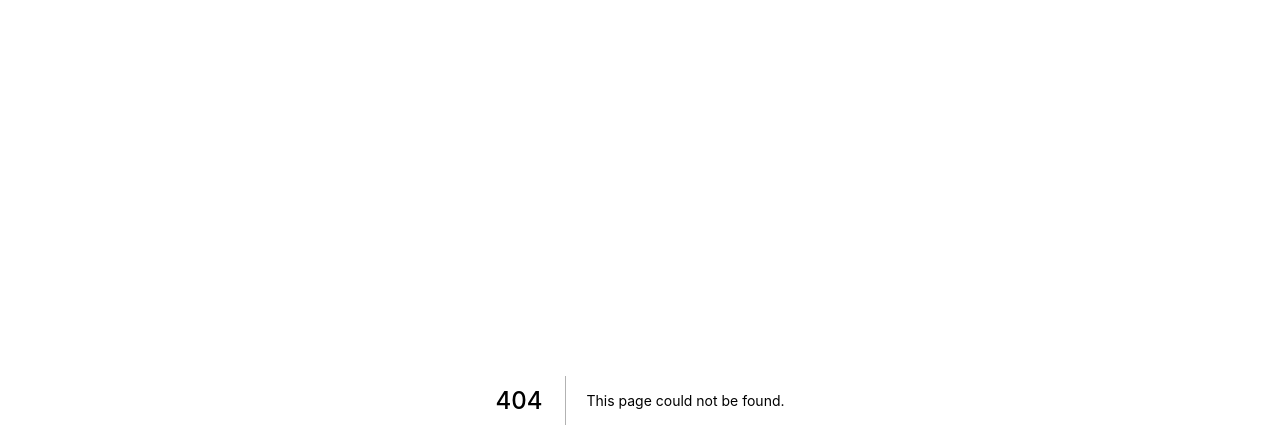
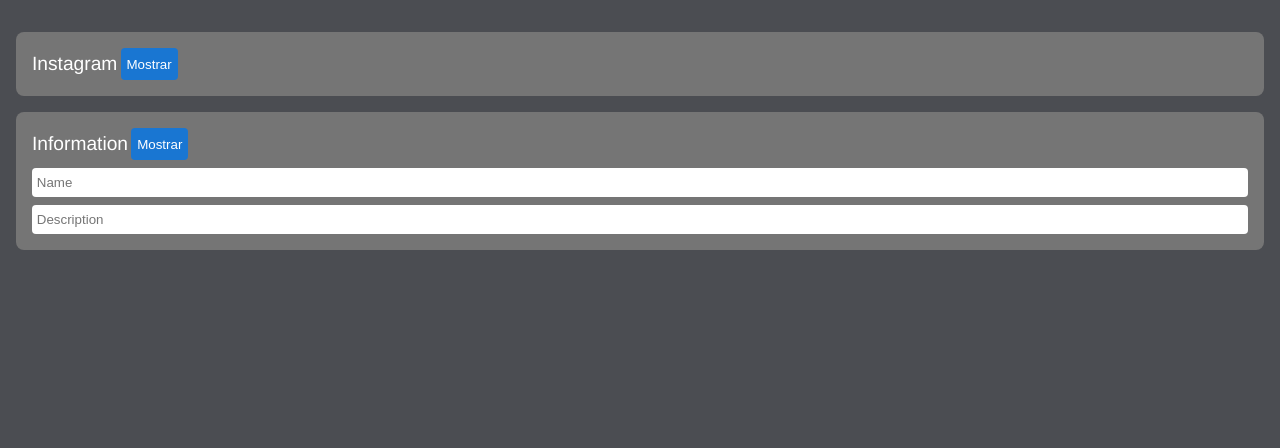
Before and after one commit to enriquecapellan/obs-plugin, a Next.js app: page /panel in a window 1280 px wide. Before the commit this address had no page. Shown: the top 448 px of the page. Built offline with nearby package versions, Linux system fonts and the light colour scheme; no server answers.

Commit message:
update UI

```diff
--- a/assets/panel.css
+++ /dev/null
@@ -1,52 +0,0 @@
-.panel {
-	font-family: helvetica;
-	font-size: 1.2rem;
-}
-
-.contiainer2 {
-	display: flex;
-	flex-direction: column;
-}
-
-.setting-container {
-	margin-top: 1rem;
-	border-radius: 8px;
-	border: 1px solid gray;
-	padding: 1rem;
-	display: flex;
-	flex-direction: column;
-	gap: 0.5rem;
-	background-color: #304c72;
-	color: white;
-}
-
-input {
-	border-radius: 4px;
-	border: 1px solid gray;
-	height: 1.2rem;
-	padding: 0.3rem;
-}
-
-input[type="checkbox"] {
-	margin: 0;
-}
-
-.checkbox-container {
-	display: flex;
-	flex-direction: row;
-	align-items: center;
-	gap: 0.2rem;
-}
-
-.checkbox-container input,
-.checkbox-container label {
-	cursor: pointer;
-}
-
-.button {
-	border: 1px solid gray;
-	border-radius: 4px;
-	background-color: white;
-	color: gray;
-	height: 2rem;
-}
--- a/assets/style.css
+++ b/assets/style.css
@@ -1,86 +1,3 @@
-.plugin-container {
-	display: flex;
-	align-items: flex-end;
-	height: 100vh;
-	padding: 3rem;
-	box-sizing: border-box;
-	color: rgb(49, 51, 53);
-	font-family: "Courier New", Courier, monospace;
-}
-
-.social {
-	background-color: white;
-	border-radius: 0.5rem;
-	display: flex;
-	transition: all 2s ease-in-out;
-	overflow: hidden;
-	align-items: center;
-	padding: 1rem;
-	opacity: 0;
-}
-
-.social.hidden {
-	transform: scale(0);
-}
-
-.social.active {
-	opacity: 0.9;
-}
-
-.social .icon {
-	display: flex;
-	margin-right: 1rem;
-}
-
-.social .icon img {
-	width: 3rem;
-}
-
-.social-name {
-	font-size: 2.5rem;
-	font-weight: 600;
+body {
 	margin: 0;
 }
-
-.container {
-	color: rgb(49, 51, 53);
-	background-color: white;
-	border-radius: 16px;
-	font-family: "Courier New", Courier, monospace;
-	align-items: center;
-	padding: 1rem;
-	transition: all 2s ease-in-out;
-	overflow: hidden;
-	width: fit-content;
-	display: flex;
-	opacity: 0;
-}
-
-.container.hidden {
-    transform: scale(0);
-}
-
-.container.active {
-	opacity: 0.9;
-}
-
-.name {
-	font-size: 2rem;
-	margin: 0;
-	margin-bottom: 0.5rem;
-}
-
-.description {
-	font-size: 2rem;
-	margin: 0;
-}
-
-.logo-container {
-	margin-right: 1rem;
-	background-color: white;
-	border-radius: 0.5rem;
-}
-
-.logo {
-	width: 8rem;
-}
--- /dev/null
+++ b/components/Button.tsx
@@ -0,0 +1,19 @@
+import React, { FC } from "react";
+import styled from "styled-components";
+
+const Button: FC<{ text: string; onClick: () => void }> = ({ text, ...props }) => {
+	return <StyledButton {...props}>{text}</StyledButton>;
+};
+
+const StyledButton = styled.button`
+	background-color: #1976d2;
+	border: none;
+	border-radius: 4px;
+	height: 2rem;
+	cursor: pointer;
+	color: white;
+	display: inline-block;
+	width: fit-content;
+`;
+
+export default Button;
--- a/pages/_app.tsx
+++ b/pages/_app.tsx
@@ -1,6 +1,5 @@
 import type { AppProps } from 'next/app'
 import '../assets/style.css'
-import '../assets/panel.css'
 
 function MyApp({ Component, pageProps }: AppProps) {
   return <Component {...pageProps} />
--- /dev/null
+++ b/pages/_document.tsx
@@ -0,0 +1,30 @@
+import Document from 'next/document'
+import { ServerStyleSheet } from 'styled-components'
+
+export default class MyDocument extends Document {
+  static async getInitialProps(ctx: any) {
+    const sheet = new ServerStyleSheet()
+    const originalRenderPage = ctx.renderPage
+
+    try {
+      ctx.renderPage = () =>
+        originalRenderPage({
+          enhanceApp: (App: any) => (props: any) =>
+            sheet.collectStyles(<App {...props} />),
+        })
+
+      const initialProps = await Document.getInitialProps(ctx)
+      return {
+        ...initialProps,
+        styles: (
+          <>
+            {initialProps.styles}
+            {sheet.getStyleElement()}
+          </>
+        ),
+      }
+    } finally {
+      sheet.seal()
+    }
+  }
+}
--- /dev/null
+++ b/pages/panel.tsx
@@ -0,0 +1,129 @@
+import { useEffect, useState } from "react";
+import io, { Socket } from "socket.io-client";
+import styled from "styled-components";
+
+import Button from "../components/Button";
+
+let socket: Socket;
+
+const Panel = () => {
+	const [info, setInfo] = useState({
+		title: "",
+		description: "",
+		active: false
+	});
+
+	const [instagram, setInstagram] = useState(false);
+
+	useEffect(() => {
+		socketInitializer();
+	}, []);
+
+	function toggleInstagram() {
+		socket.emit("set-instagram", !instagram);
+		setInstagram(!instagram);
+		setTimeout(() => {
+			setInstagram(false);
+		}, 15000);
+	}
+
+	function toggleInfo() {
+		socket && socket.emit("set-info", { ...info, active: !info.active });
+		setInfo({ ...info, active: !info.active });
+
+		setTimeout(() => {
+			setInfo({ ...info, active: false });
+		}, 15000);
+	}
+
+	const socketInitializer = async () => {
+		await fetch("/api/socket");
+		socket = io();
+	};
+
+	return (
+		<Wrapper>
+			<div className="container">
+				<div className="setting-container">
+					<div className="checkbox-container">
+						<span>Instagram</span>
+						<Button text={instagram ? "Ocultar" : "Mostrar"} onClick={toggleInstagram} />
+					</div>
+				</div>
+
+				<div className="setting-container">
+					<div className="checkbox-container">
+						<span>Information</span>
+						<Button text={info.active ? "Ocultar" : "Mostrar"} onClick={toggleInfo} />
+					</div>
+					<input placeholder="Name" value={info.title} onChange={(e) => setInfo({ ...info, title: e.target.value })} />
+					<input
+						placeholder="Description"
+						value={info.description}
+						onChange={(e) => setInfo({ ...info, description: e.target.value })}
+					/>
+				</div>
+			</div>
+		</Wrapper>
+	);
+};
+
+const Wrapper = styled.div`
+	background-color: #4b4d52;
+	width: 100%;
+	height: 100%;
+	position: fixed;
+	font-family: helvetica;
+	font-size: 1.2rem;
+	padding: 1rem;
+	box-sizing: border-box;
+
+	.container {
+		display: flex;
+		flex-direction: column;
+	}
+
+	.setting-container {
+		margin-top: 1rem;
+		border-radius: 8px;
+		padding: 1rem;
+		display: flex;
+		flex-direction: column;
+		gap: 0.5rem;
+		background-color: #757575;
+		color: white;
+	}
+
+	input {
+		border-radius: 4px;
+		border: none;
+		height: 1.2rem;
+		padding: 0.3rem;
+	}
+
+	input[type="checkbox"] {
+		margin: 0;
+	}
+
+	.checkbox-container {
+		display: flex;
+		flex-direction: row;
+		align-items: center;
+		gap: 0.2rem;
+	}
+
+	.checkbox-container input,
+	.checkbox-container label {
+		cursor: pointer;
+	}
+
+	.button {
+		border: 1px solid gray;
+		border-radius: 4px;
+		background-color: white;
+		color: gray;
+		height: 2rem;
+	}
+`;
+
+export default Panel;
```
Also changed, not shown: package.json (+33 -0 lines), pages/socket.tsx (deleted, +0 -69 lines), pages/titles.tsx (+91 -2 lines), 1 other file (tests, documents, lock files or other folders).
